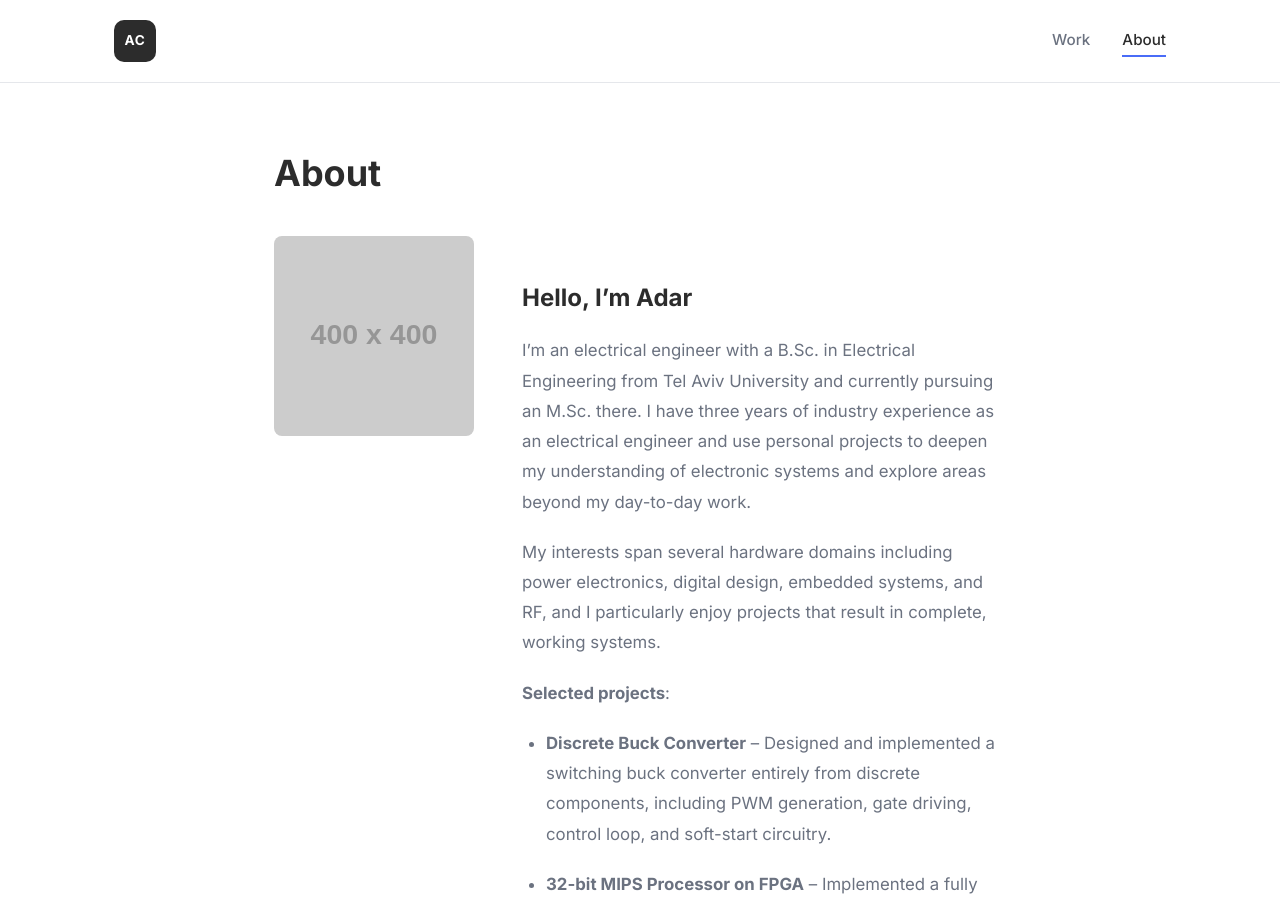
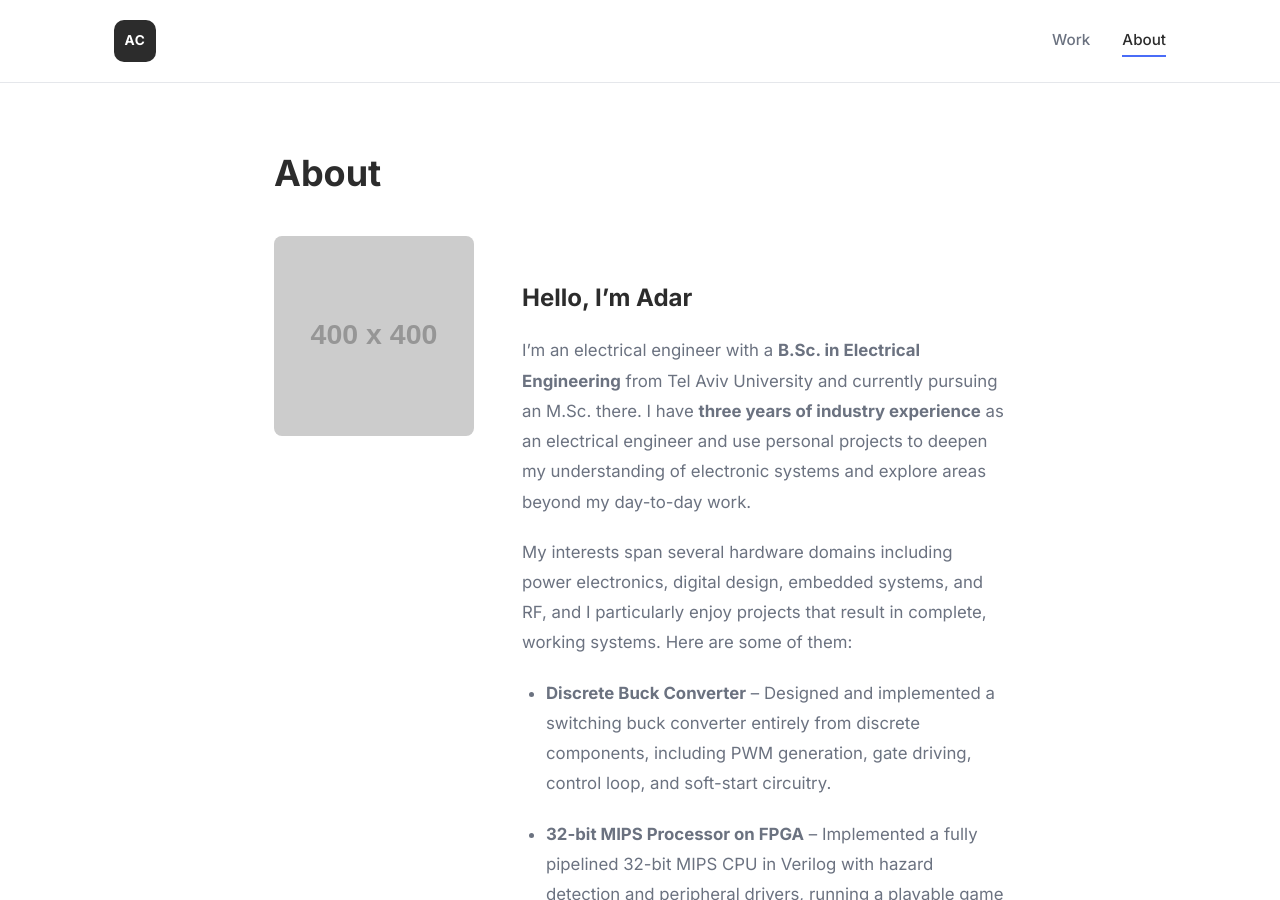
Before and after one commit to theadarcohen/Blog, a Jekyll site: the page built from about.md, in a window 1280 px wide and 900 px high. Built offline with Jekyll 4.4.1, drawn with Linux system fonts in a browser that asks for light colours.

Commit message:
Improve about.md with formatting and project details
Enhanced the about section with formatting and additional context on projects.

```diff
--- a/about.md
+++ b/about.md
@@ -14,11 +14,9 @@ permalink: /about/
 
 ## Hello, I'm Adar
 
-I’m an electrical engineer with a B.Sc. in Electrical Engineering from Tel Aviv University and currently pursuing an M.Sc. there. I have three years of industry experience as an electrical engineer and use personal projects to deepen my understanding of electronic systems and explore areas beyond my day-to-day work.
+I’m an electrical engineer with a **B.Sc. in Electrical Engineering** from Tel Aviv University and currently pursuing an M.Sc. there. I have **three years of industry experience** as an electrical engineer and use personal projects to deepen my understanding of electronic systems and explore areas beyond my day-to-day work.
 
-My interests span several hardware domains including power electronics, digital design, embedded systems, and RF, and I particularly enjoy projects that result in complete, working systems.
-
-**Selected projects**:
+My interests span several hardware domains including power electronics, digital design, embedded systems, and RF, and I particularly enjoy projects that result in complete, working systems. Here are some of them:
 
 - **Discrete Buck Converter** – Designed and implemented a switching buck converter entirely from discrete components, including PWM generation, gate driving, control loop, and soft-start circuitry.
 
```
